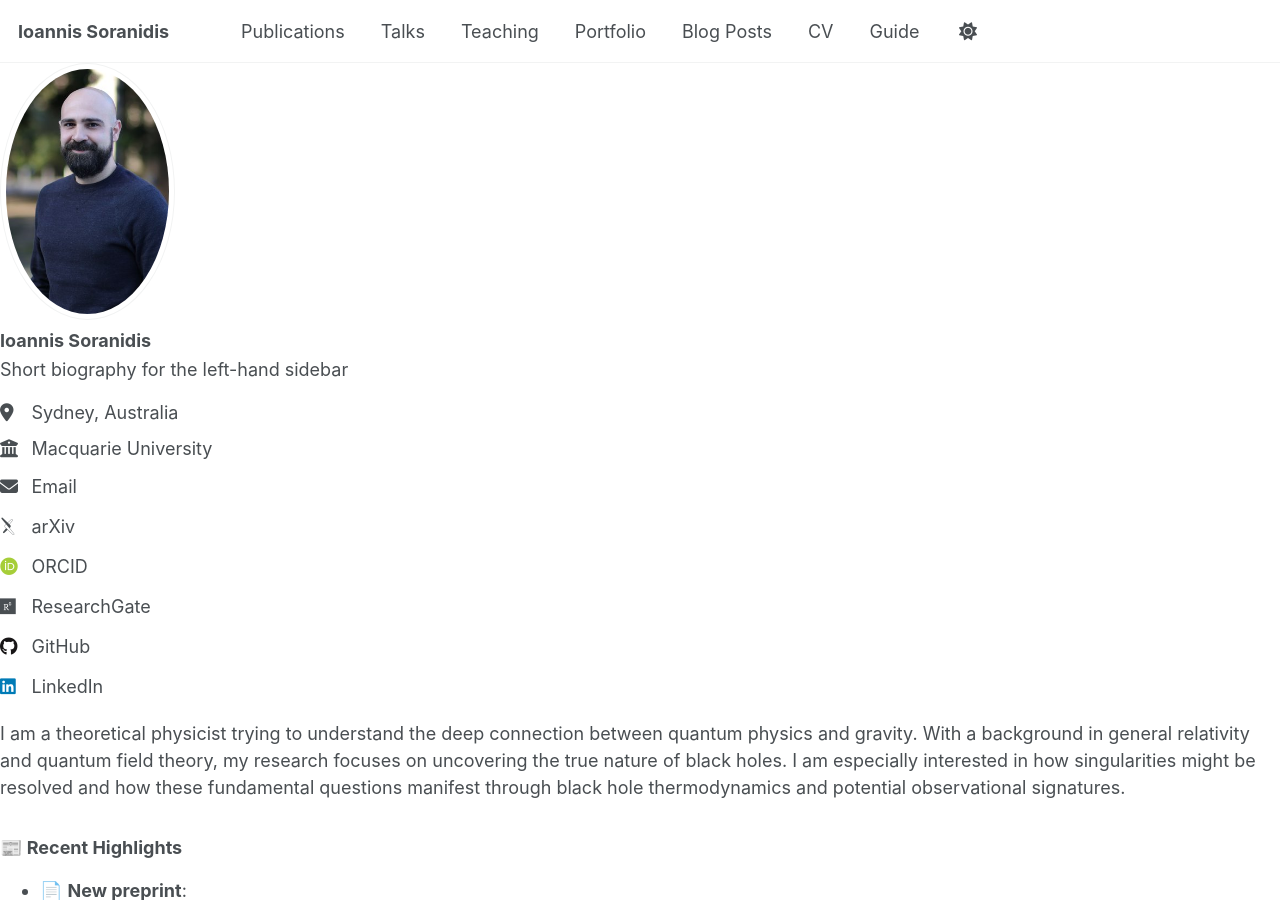
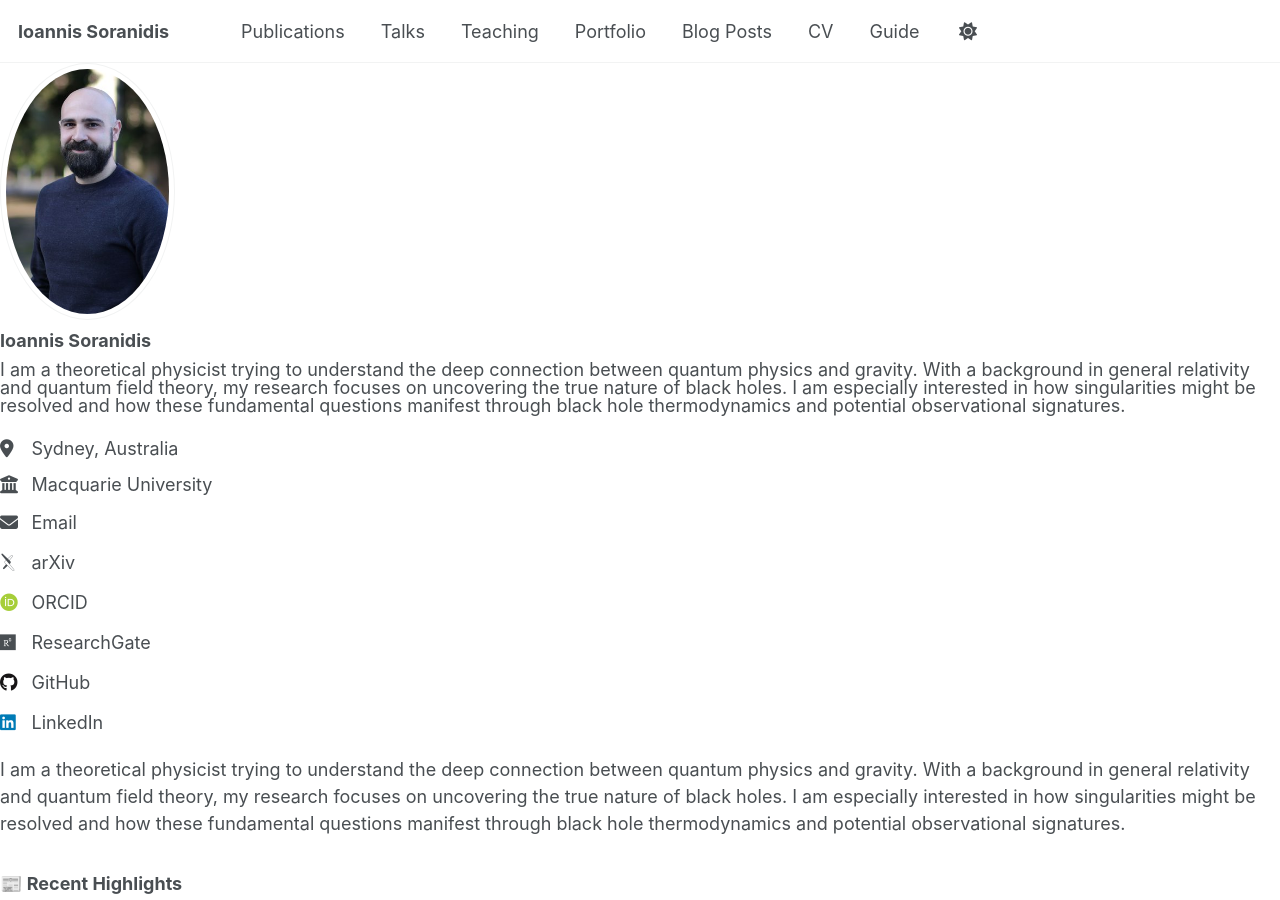
Before and after one commit to ioannis-soranidis/ioannis-soranidis.github.io, a Jekyll site: the page built from index.md, in a window 1280 px wide and 900 px high. Built offline with Jekyll 4.4.1, drawn with Linux system fonts in a browser that asks for light colours; some web fonts are replaced.

Commit message:
_config.yml

```diff
--- a/_config.yml
+++ b/_config.yml
@@ -23,7 +23,7 @@ author:
   # Biographic information
   avatar           : "/Ioannis_Soranidis_Photo.jpg"
   name             : "Ioannis Soranidis"
-  bio              : "Short biography for the left-hand sidebar"
+  bio              : "I am a theoretical physicist trying to understand the deep connection between quantum physics and gravity. With a background in general relativity and quantum field theory, my research focuses on uncovering the true nature of black holes. I am especially interested in how singularities might be resolved and how these fundamental questions manifest through black hole thermodynamics and potential observational signatures."
   location         : "Sydney, Australia"
   employer         : "Macquarie University"
   email            : "ioannis.soranidis@mq.edu.au"
```
